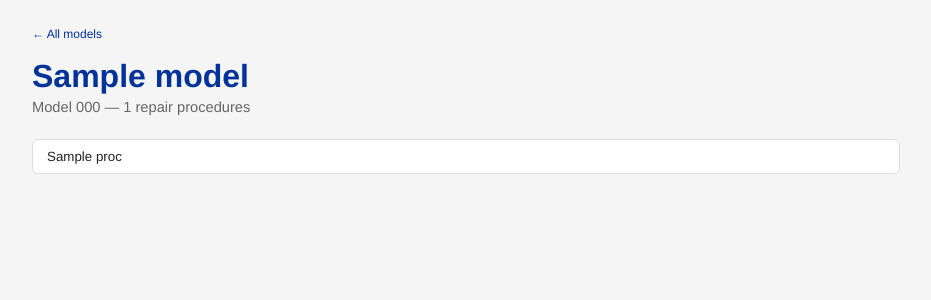
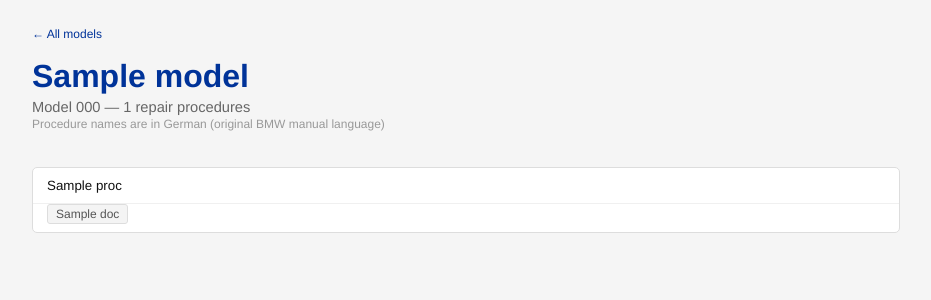
Before and after one commit to lpalokan/bmw-repair-manual-extractor, a Flask app: template source/templates/model.html in a window 1280 px wide. Shown: the top 300 px of the page, without its empty margins (174-1105 px from the left). Run offline with Flask 3, Linux system fonts and the light colour scheme; the template is opened without the code that fills it: most values are stand-ins (such as "Sample title", 1, 10 or a date in 2020).

Commit message:
Fix image loading and improve procedure listing in serve mode
- Fix image URLs: render.py encodes spaces as %20 in file:// URLs but
  server.py was matching against literal spaces; anchor regex on the
  stable 'BMW-Motorrad/' segment instead of the full base path
- Show 236 unique procedures instead of all 966 path variants; group
  sub-documents (Steps, Technical data, Safety, Tools, Torque, Diagram)
  as pill links under each procedure row
- Add note that procedure names are in German (original BMW manual language)

Co-Authored-By: Claude Sonnet 4.6 <noreply@anthropic.com>

```diff
--- a/source/server.py
+++ b/source/server.py
@@ -27,24 +27,16 @@ def _rewrite_image_urls(html: str) -> str:
     Replace file:// image URLs produced by render.xml_to_html with Flask
     /image/<rel_path> routes.
 
-    render.py produces:  src="file:///path/to/DATAS/BMW-Motorrad/BILD/foo.jpg"
-    We emit:             src="/image/BMW-Motorrad/BILD/foo.jpg"
+    render.py produces URLs like:
+      src="file:///Users/.../BMW%20Repair%20manual%20application/DATAS/BMW-Motorrad/BILD/foo.jpg"
+
+    The base path contains %20-encoded spaces, so we anchor on the stable
+    'BMW-Motorrad/' segment instead of trying to match the full base path.
+
+    We emit: src="/image/BMW-Motorrad/BILD/foo.jpg"
     """
-    data_parent = os.path.dirname(config.DATA_DIR)  # …/DATAS
-    # Normalise to forward slashes for the regex (macOS paths have no spaces
-    # in the DATAS tree, but URL-encode any that do)
-    base_url = 'file://' + data_parent.replace('\\', '/')
-
-    def _replace(m: re.Match) -> str:
-        attr = m.group(1)   # 'src=' or 'href='
-        url  = m.group(2)   # full file:// URL
-        # Strip the base, keep the relative portion (BMW-Motorrad/...)
-        rel = url.removeprefix(base_url).lstrip('/')
-        return f'{attr}"/image/{rel}"'
-
-    escaped_base = re.escape(base_url)
     return re.sub(
-        rf'(src=|href=)"{escaped_base}/([^"]+\.(jpg|gif|png|JPG|GIF|PNG))"',
+        r'(src=|href=)"file://[^"]*/(BMW-Motorrad[^"]+\.(jpg|gif|png|JPG|GIF|PNG))"',
         lambda m: f'{m.group(1)}"/image/{m.group(2)}"',
         html,
     )
@@ -78,17 +70,47 @@ def create_app() -> 'Flask':
     def model_detail(code):
         model_info = get_model_info(config.DECODED_DB, code)
         reader = GdbReader(config.DECODED_DB)
-        paths = reader.list_paths(code, config.DEFAULT_SUBDIR)
+        all_paths = reader.list_paths(code, config.DEFAULT_SUBDIR)
         reader.close()
 
-        procedures = []
-        for p in paths:
+        # Build a map: procedure_key → {name, main_path, sub_docs}
+        # Only one entry per logical procedure (keyed on the numeric ID + name).
+        # The _POS.XML variant is the main document; others are sub-documents.
+        _SUFFIXES = ('_POS', '_AD', '_BS', '_SW', '_TD', '_WAU', '_REPSCH')
+        _SUFFIX_LABELS = {
+            '_POS': 'Steps', '_AD': 'Technical data', '_BS': 'Safety',
+            '_SW': 'Tools', '_TD': 'Torque', '_WAU': 'Notes', '_REPSCH': 'Diagram',
+        }
+
+        proc_map: dict[str, dict] = {}
+        for p in all_paths:
             m = re.search(
-                r'\d{4}_\d{2}_\d+_(.+)_(?:POS|AD|BS|SW|TD|WAU|REPSCH)\.XML$',
+                r'(\d{4}_\d{2}_\d+_(.+))(_(?:POS|AD|BS|SW|TD|WAU|REPSCH))\.XML$',
                 p, re.IGNORECASE
             )
-            name = m.group(1).replace('_', ' ').title() if m else p
-            procedures.append({'name': name, 'db_path': p})
+            if not m:
+                continue
+            key   = m.group(1)   # e.g. "1111_0458_01_1111120_ALLE_ZYLINDER_KOLBEN_ERS"
+            name_raw = m.group(2)  # e.g. "ALLE_ZYLINDER_KOLBEN_ERS"
+            suffix = m.group(3).upper()  # e.g. "_POS"
+
+            if key not in proc_map:
+                proc_map[key] = {
+                    'name': name_raw.replace('_', ' ').title(),
+                    'main_path': None,
+                    'sub_docs': [],
+                }
+            if suffix == '_POS':
+                proc_map[key]['main_path'] = p
+            else:
+                label = _SUFFIX_LABELS.get(suffix, suffix.lstrip('_'))
+                proc_map[key]['sub_docs'].append({'label': label, 'db_path': p})
+
+        # Sort by key (which starts with the section number) and emit only
+        # procedures that have a main POS document.
+        procedures = [
+            v for v in proc_map.values() if v['main_path']
+        ]
 
         return render_template('model.html', model=model_info, procedures=procedures)
 
--- a/source/templates/model.html
+++ b/source/templates/model.html
@@ -15,12 +15,19 @@
                    border: 1px solid #ddd; border-radius: 4px; padding: 4px; }
     h1 { color: #003399; margin: 0 0 4px; }
     .subtitle { color: #666; margin: 0; font-size: 11pt; }
-    ul { list-style: none; padding: 0; background: #fff;
-          border: 1px solid #ddd; border-radius: 6px; overflow: hidden; }
-    li a { display: block; padding: 9px 14px; border-bottom: 1px solid #eee;
-            text-decoration: none; color: #222; font-size: 10pt; }
-    li:last-child a { border-bottom: none; }
-    li a:hover { background: #f0f4ff; color: #003399; }
+    .proc-list { list-style: none; padding: 0; margin: 0; }
+    .proc-item { background: #fff; border: 1px solid #ddd; border-radius: 5px;
+                  margin-bottom: 6px; overflow: hidden; }
+    .proc-main { display: block; padding: 10px 14px; text-decoration: none;
+                  color: #111; font-size: 10pt; font-weight: 500; }
+    .proc-main:hover { background: #f0f4ff; color: #003399; }
+    .proc-sub { display: flex; flex-wrap: wrap; gap: 4px;
+                 padding: 0 14px 8px; border-top: 1px solid #f0f0f0; }
+    .proc-sub a { font-size: 9pt; color: #555; text-decoration: none;
+                   background: #f4f4f4; border: 1px solid #ddd;
+                   border-radius: 3px; padding: 2px 8px; }
+    .proc-sub a:hover { background: #e8eeff; color: #003399; border-color: #aac; }
+    .note { font-size: 9pt; color: #999; margin-top: 2px; }
   </style>
 </head>
 <body>
@@ -34,13 +41,23 @@
     <div>
       <h1>{{ model.name }}</h1>
       <p class="subtitle">Model {{ model.code }} &mdash; {{ procedures|length }} repair procedures</p>
+      <p class="note">Procedure names are in German (original BMW manual language)</p>
     </div>
   </div>
 
-  <ul>
+  <ul class="proc-list">
     {% for proc in procedures %}
-    <li>
-      <a href="/procedure/{{ model.code }}/{{ proc.db_path }}">{{ proc.name }}</a>
+    <li class="proc-item">
+      <a class="proc-main" href="/procedure/{{ model.code }}/{{ proc.main_path }}">
+        {{ proc.name }}
+      </a>
+      {% if proc.sub_docs %}
+      <div class="proc-sub">
+        {% for doc in proc.sub_docs %}
+        <a href="/procedure/{{ model.code }}/{{ doc.db_path }}">{{ doc.label }}</a>
+        {% endfor %}
+      </div>
+      {% endif %}
     </li>
     {% endfor %}
   </ul>
```
